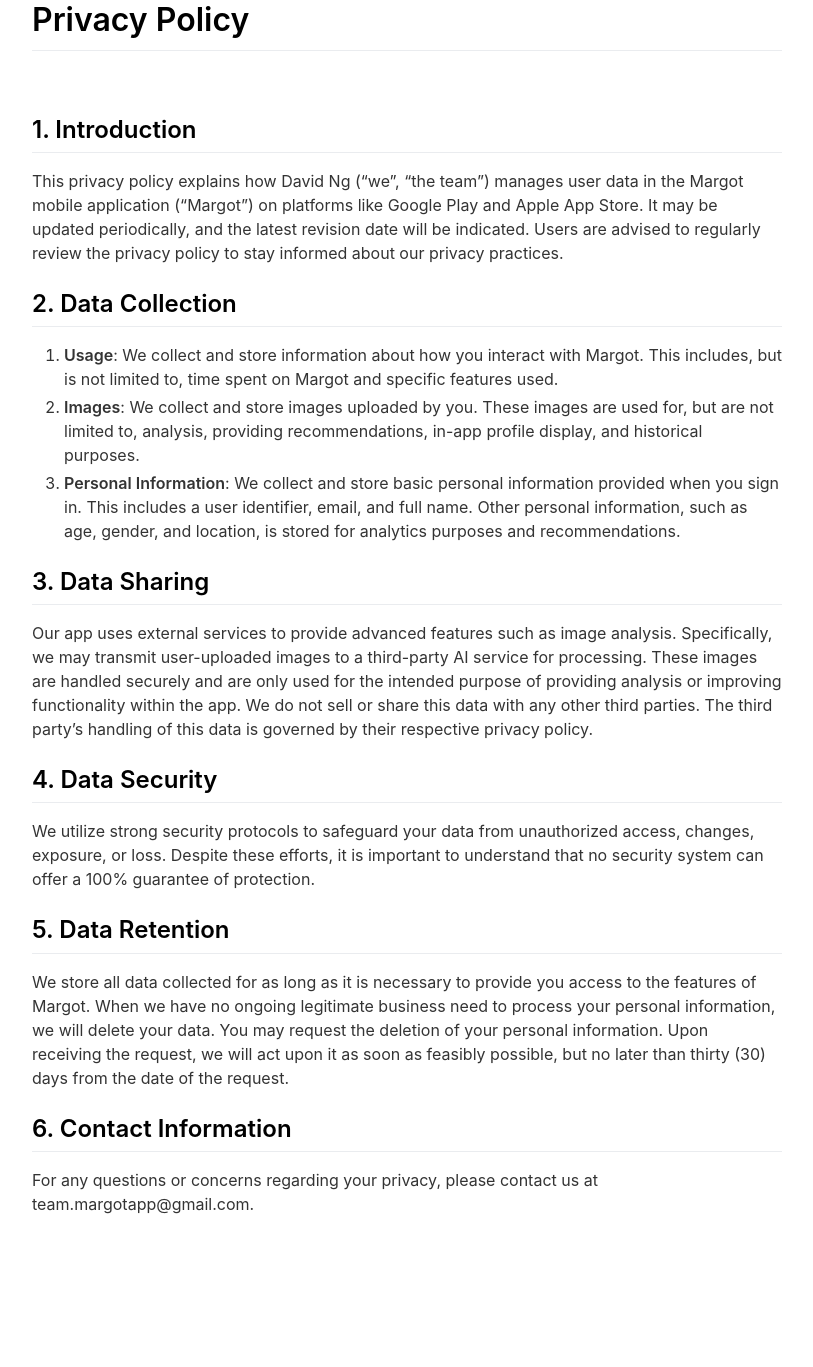
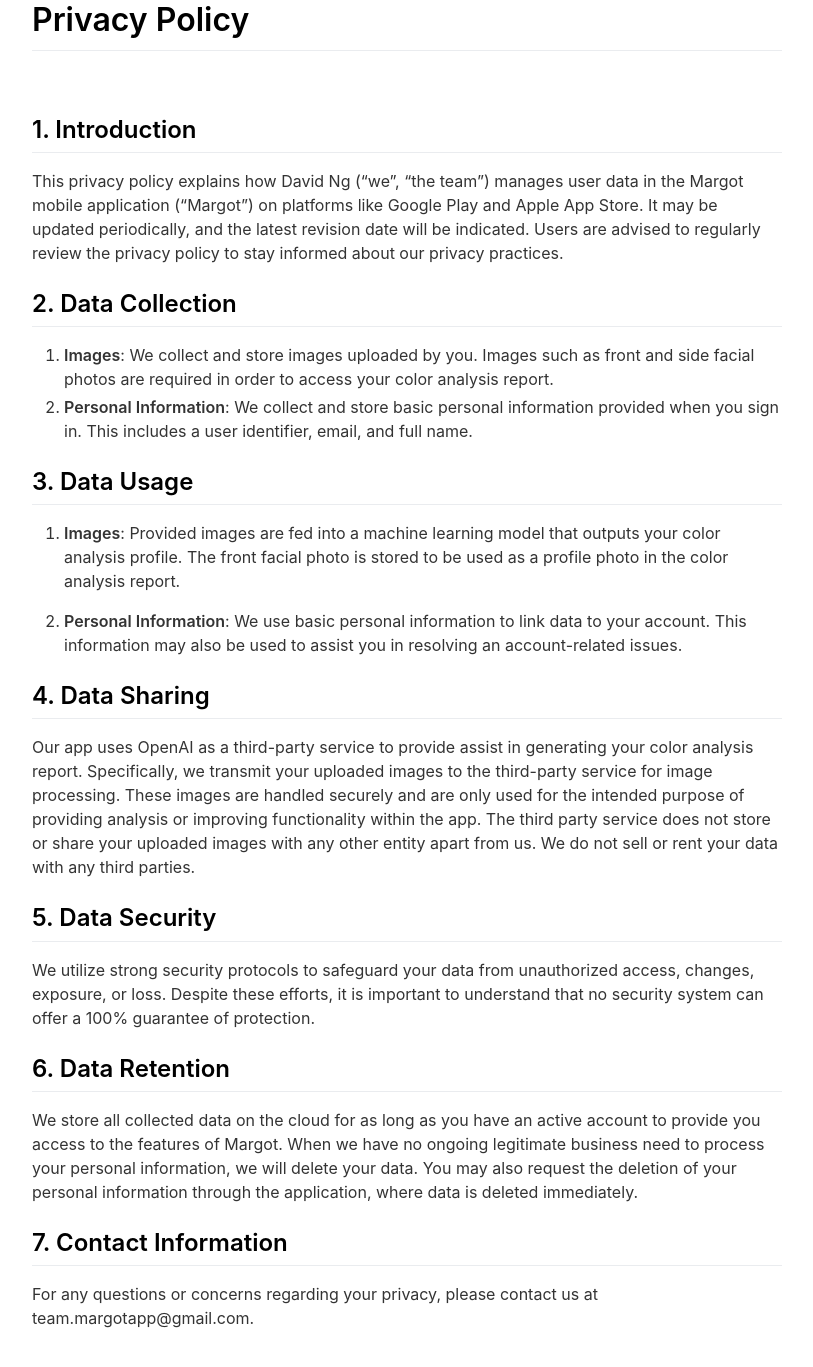
Before and after one commit to Azkaban-Development/MargotLandingPage, a Jekyll site: the page built from _pages/privacypolicy.md, in a window 1280 px wide and 1400 px high, scrolled down 217 px. Shown: the top 1367 px of the window, without its empty margins (233-1046 px from the left). Built offline with Jekyll 4.4.1, drawn with Linux system fonts in a browser that asks for light colours; nearby versions of some CDN libraries; before the commit the page ends 1503 px from its top, so only the background shows below that; some of the changed text lies outside the part shown.

Commit message:
Update privacy policy (again)

```diff
--- a/_pages/privacypolicy.md
+++ b/_pages/privacypolicy.md
@@ -17,22 +17,27 @@ This privacy policy explains how David Ng ("we", "the team") manages user data i
 
 ## 2. Data Collection
 
-1. **Usage**: We collect and store information about how you interact with Margot. This includes, but is not limited to, time spent on Margot and specific features used.
-2. **Images**: We collect and store images uploaded by you. These images are used for, but are not limited to, analysis, providing recommendations, in-app profile display, and historical purposes.
-3. **Personal Information**: We collect and store basic personal information provided when you sign in. This includes a user identifier, email, and full name. Other personal information, such as age, gender, and location, is stored for analytics purposes and recommendations.
+1. **Images**: We collect and store images uploaded by you. Images such as front and side facial photos are required in order to access your color analysis report.
+2. **Personal Information**: We collect and store basic personal information provided when you sign in. This includes a user identifier, email, and full name.
 
-## 3. Data Sharing
+## 3. Data Usage
 
-Our app uses external services to provide advanced features such as image analysis. Specifically, we may transmit user-uploaded images to a third-party AI service for processing. These images are handled securely and are only used for the intended purpose of providing analysis or improving functionality within the app. We do not sell or share this data with any other third parties. The third party’s handling of this data is governed by their respective privacy policy.
+1. **Images**: Provided images are fed into a machine learning model that outputs your color analysis profile. The front facial photo is stored to be used as a profile photo in the color analysis report.
 
-## 4. Data Security
+2. **Personal Information**: We use basic personal information to link data to your account. This information may also be used to assist you in resolving an account-related issues.
+
+## 4. Data Sharing
+
+Our app uses OpenAI as a third-party service to provide assist in generating your color analysis report. Specifically, we transmit your uploaded images to the third-party service for image processing. These images are handled securely and are only used for the intended purpose of providing analysis or improving functionality within the app. The third party service does not store or share your uploaded images with any other entity apart from us. We do not sell or rent your data with any third parties.
+
+## 5. Data Security
 
 We utilize strong security protocols to safeguard your data from unauthorized access, changes, exposure, or loss. Despite these efforts, it is important to understand that no security system can offer a 100% guarantee of protection.
 
-## 5. Data Retention
+## 6. Data Retention
 
-We store all data collected for as long as it is necessary to provide you access to the features of Margot. When we have no ongoing legitimate business need to process your personal information, we will delete your data. You may request the deletion of your personal information. Upon receiving the request, we will act upon it as soon as feasibly possible, but no later than thirty (30) days from the date of the request.
+We store all collected data on the cloud for as long as you have an active account to provide you access to the features of Margot. When we have no ongoing legitimate business need to process your personal information, we will delete your data. You may also request the deletion of your personal information through the application, where data is deleted immediately.
 
-## 6. Contact Information
+## 7. Contact Information
 
 For any questions or concerns regarding your privacy, please contact us at team.margotapp@gmail.com.
```
Also changed, not shown: other parts of _pages/privacypolicy.md (+1 -1 lines).
